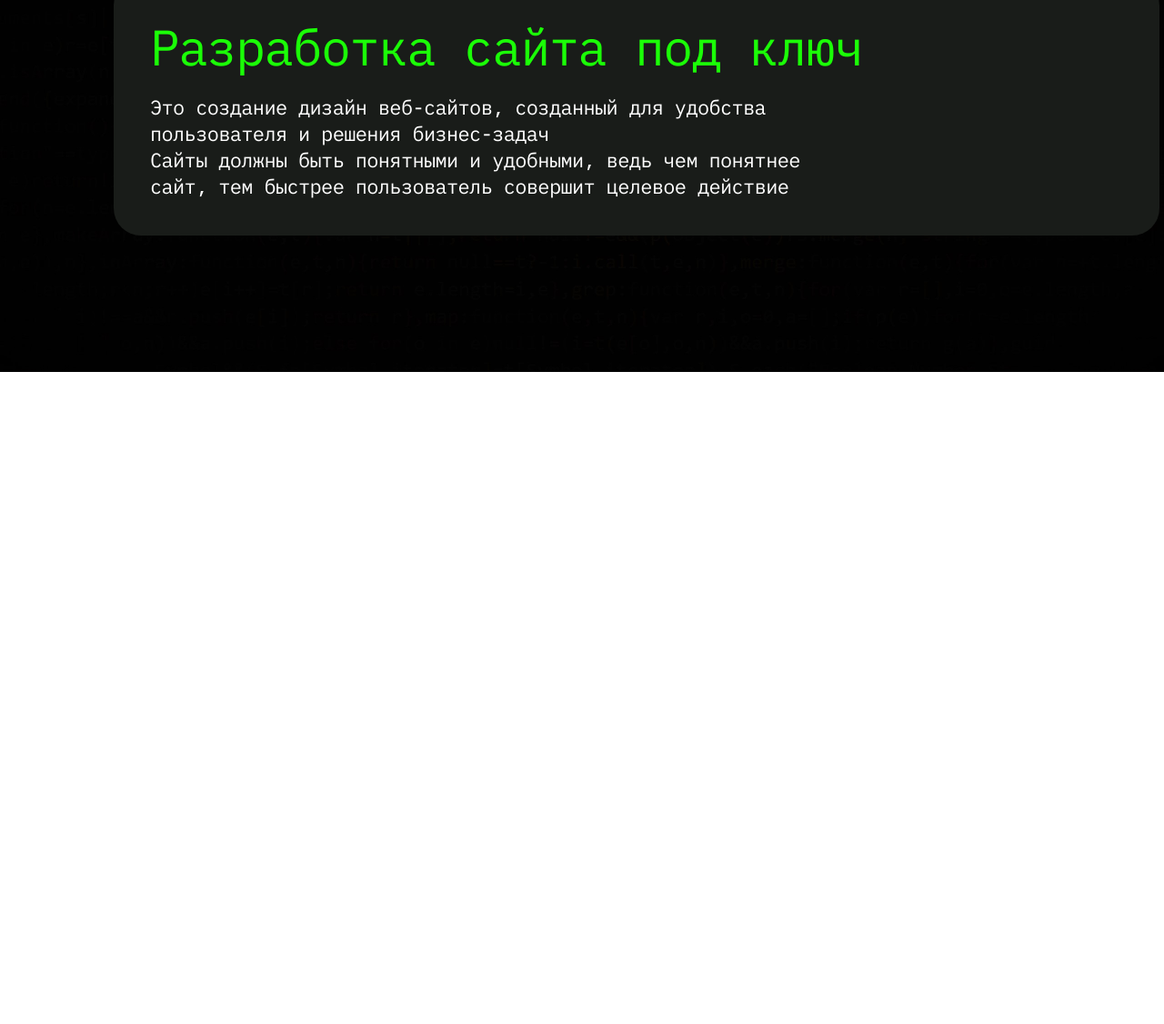
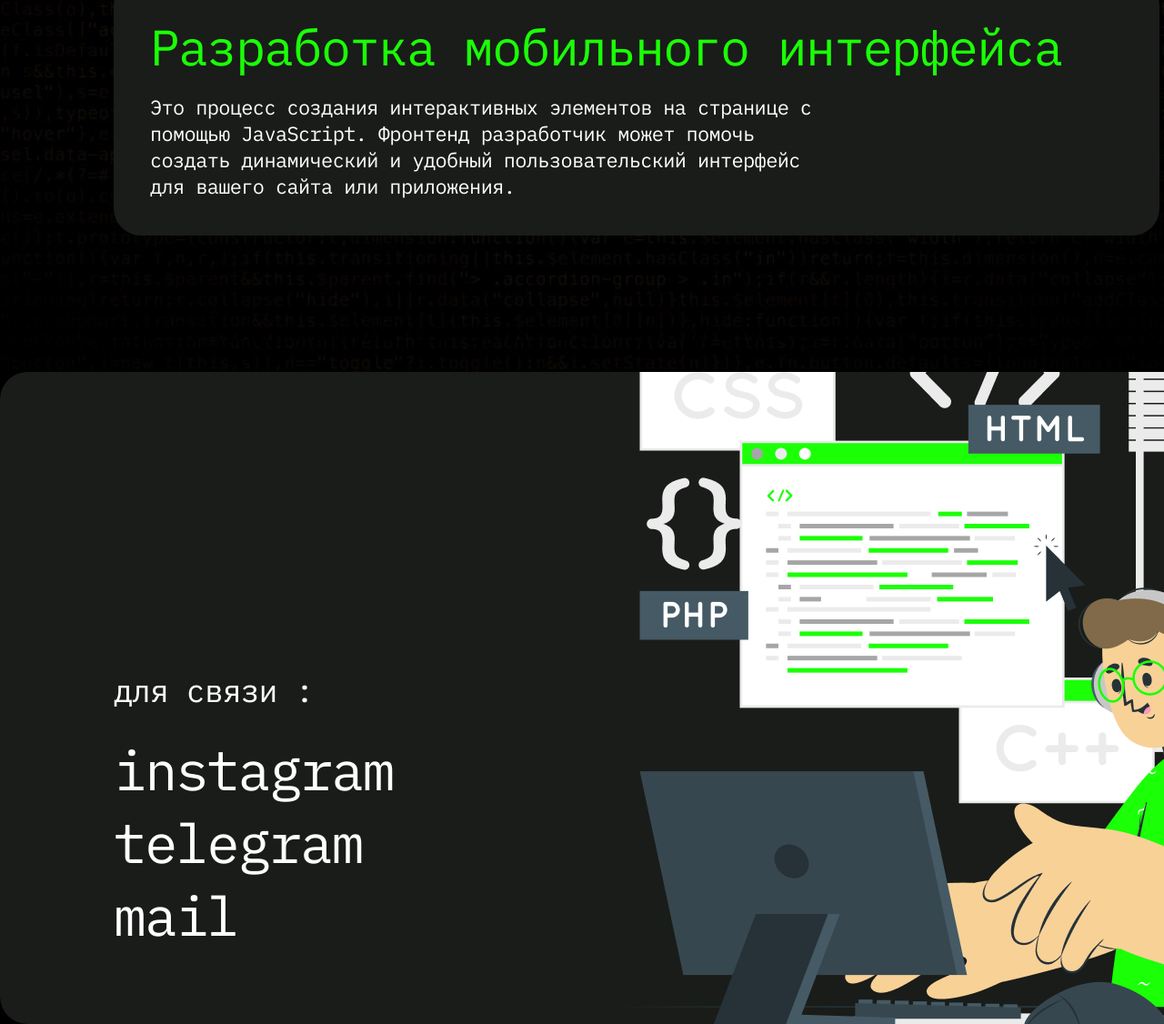
Before and after one commit to Vladislavgolovin95/portfolio-site, a plain HTML site: page index.html in a window 1280 px wide. Shown: the part 6026-7152 px from the top of the page at 91% size. Before the commit the page ends 6435 px from the top, so only its background shows below. Drawn offline with Linux system fonts and the light colour scheme.

Commit message:
add section contacts

```diff
--- a/index.html
+++ b/index.html
@@ -9,6 +9,7 @@
     <link rel="preconnect" href="https://fonts.googleapis.com">
     <link rel="preconnect" href="https://fonts.gstatic.com" crossorigin>
     <link href="https://fonts.googleapis.com/css2?family=IBM+Plex+Mono&display=swap" rel="stylesheet">
+    <link rel="shortcut icon" href="resources/portfolio.png" type="image/x-icon">
     <title>Golovin Vladislav Portfolio</title>
 </head>
 <body>
@@ -83,25 +84,35 @@
                 </div>
             </li>
             <li class="services-card">
-                <img src="./resources/layout.png" alt="Пример разработки сайта под ключ">
+                <img src="./resources/layout.png" alt="Пример вёрстки сайта">
                 <div class="container-text">
-                    <h3>Разработка сайта под ключ</h3>
-                    <p>Это создание дизайн веб-сайтов, созданный для удобства пользователя и решения бизнес-задач<br>
-                        Сайты должны быть понятными и удобными, ведь чем понятнее сайт, тем быстрее пользователь совершит целевое действие
+                    <h3>Верстка сайтов</h3>
+                    <p>Это процесс создания HTML-документов и применения к ним стилей на CSS. Фронтенд разработчик может помочь
+                        создать привлекательный и удобный интерфейс для вашего сайта
                     </p>
                 </div>
             </li>
             <li class="services-card">
-                <img src="./resources/mobile.png" alt="Пример разработки сайта под ключ">
+                <img src="./resources/mobile.png" alt="Пример разработки мобильного интерфейса">
                 <div class="container-text">
-                    <h3>Разработка сайта под ключ</h3>
-                    <p>Это создание дизайн веб-сайтов, созданный для удобства пользователя и решения бизнес-задач<br>
-                        Сайты должны быть понятными и удобными, ведь чем понятнее сайт, тем быстрее пользователь совершит целевое действие
+                    <h3>Разработка мобильного интерфейса</h3>
+                    <p>Это процесс создания интерактивных элементов на странице с помощью JavaScript. Фронтенд разработчик может помочь
+                        создать динамический и удобный пользовательский интерфейс для вашего сайта или приложения.
                     </p>
                 </div>
             </li>
         </ul>
     </section>
+    <section class="contacts">
+        <div class="contacts-img">
+            <div class="contacts-container">
+                <h2>для связи :</h2>
+                <a href="https://instagram.com/hardgainer__?igshid=YmMyMTA2M2Y=">instagram</a>
+                <a href="https://t.me/VladislavGolovin95">telegram</a>
+                <a href="mailto:vladislav.golovin95@mail.ru">mail</a>
+            </div>
+        </div>
+    </section>
 
 </body>
 </html>
--- a/styles/index.css
+++ b/styles/index.css
@@ -1,7 +1,7 @@
 html {
-    background-image: url(../resources/full-img.jpg);
+    background-image: url(../resources/back-img.jpeg);
     background-attachment: fixed;
-    background-size: contain;
+    background-size: cover;
 }
 
 body {
@@ -351,3 +351,48 @@ body {
     letter-spacing: -0.03em;
     color: #FFFFFF;
 }
+
+/* Секция контакты */
+
+.contacts {
+    width: 1400px;
+    margin: auto;
+    position: relative;
+}
+
+.contacts-img {
+    width: 1400px;
+    height: 717px;
+    margin-bottom: 150px;
+    background-image: url(../resources/contacts.png);
+    border-radius: 30px;
+}
+
+.contacts-img h2 {
+    margin-bottom: 28px;
+    font-size: 35px;
+    line-height: 60px;
+    letter-spacing: -0.03em;
+    color: #FFFFFF;
+}
+
+.contacts-container {
+    position: absolute;
+    display: inline;
+    left: 125px;
+    top: 320px;
+}
+
+.contacts-container a {
+    display: block;
+    margin-bottom: 20px;
+    font-size: 60px;
+    line-height: 60px;
+    letter-spacing: -0.03em;
+    color: #FFFFFF;
+    text-decoration: none;
+}
+
+.contacts-container a:hover {
+    color: #1BFF07;
+}
```
Also changed, not shown: resources/back-img.jpeg (added), resources/full-img.jpg (deleted), resources/portfolio.png (added).
